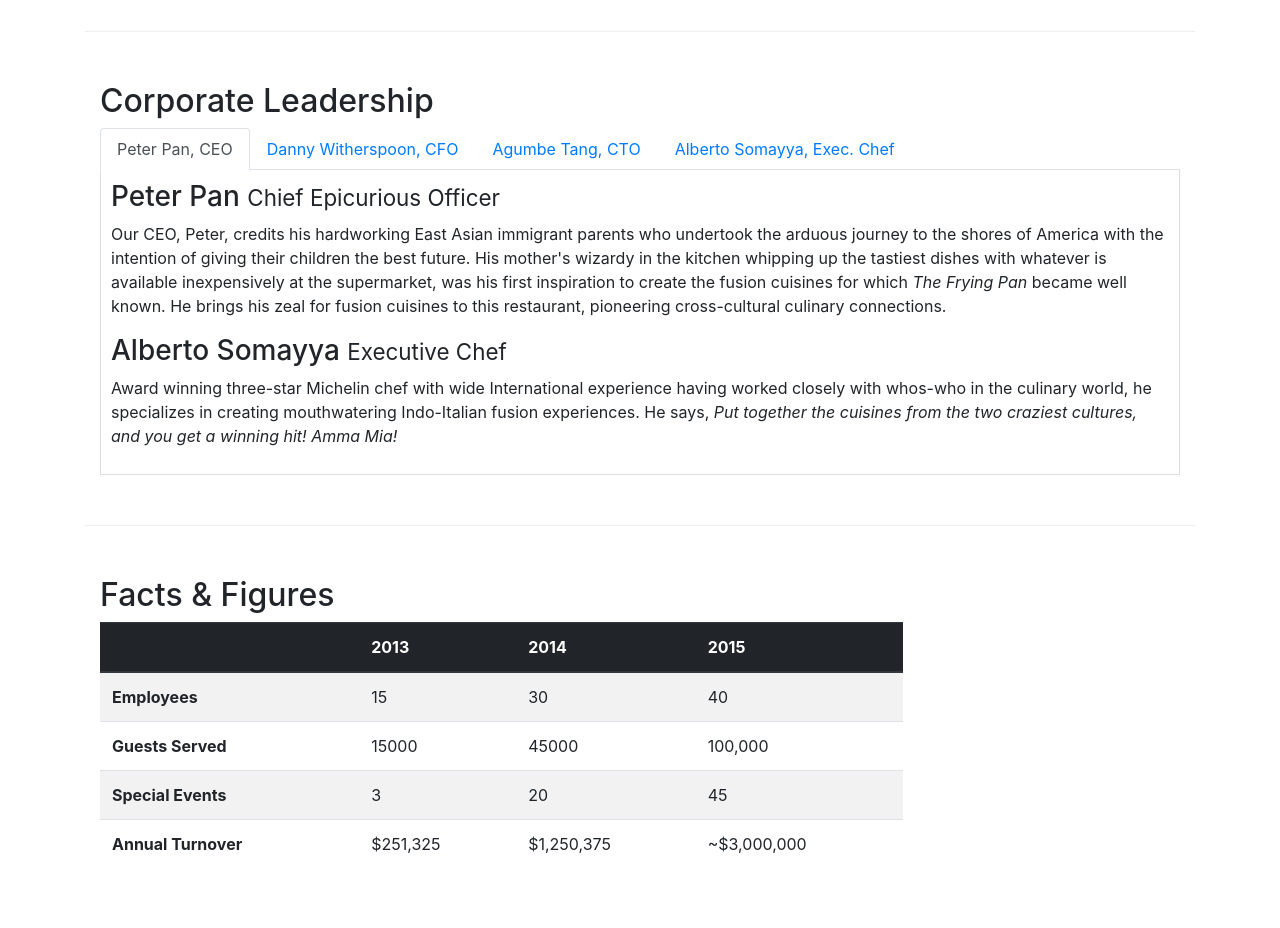
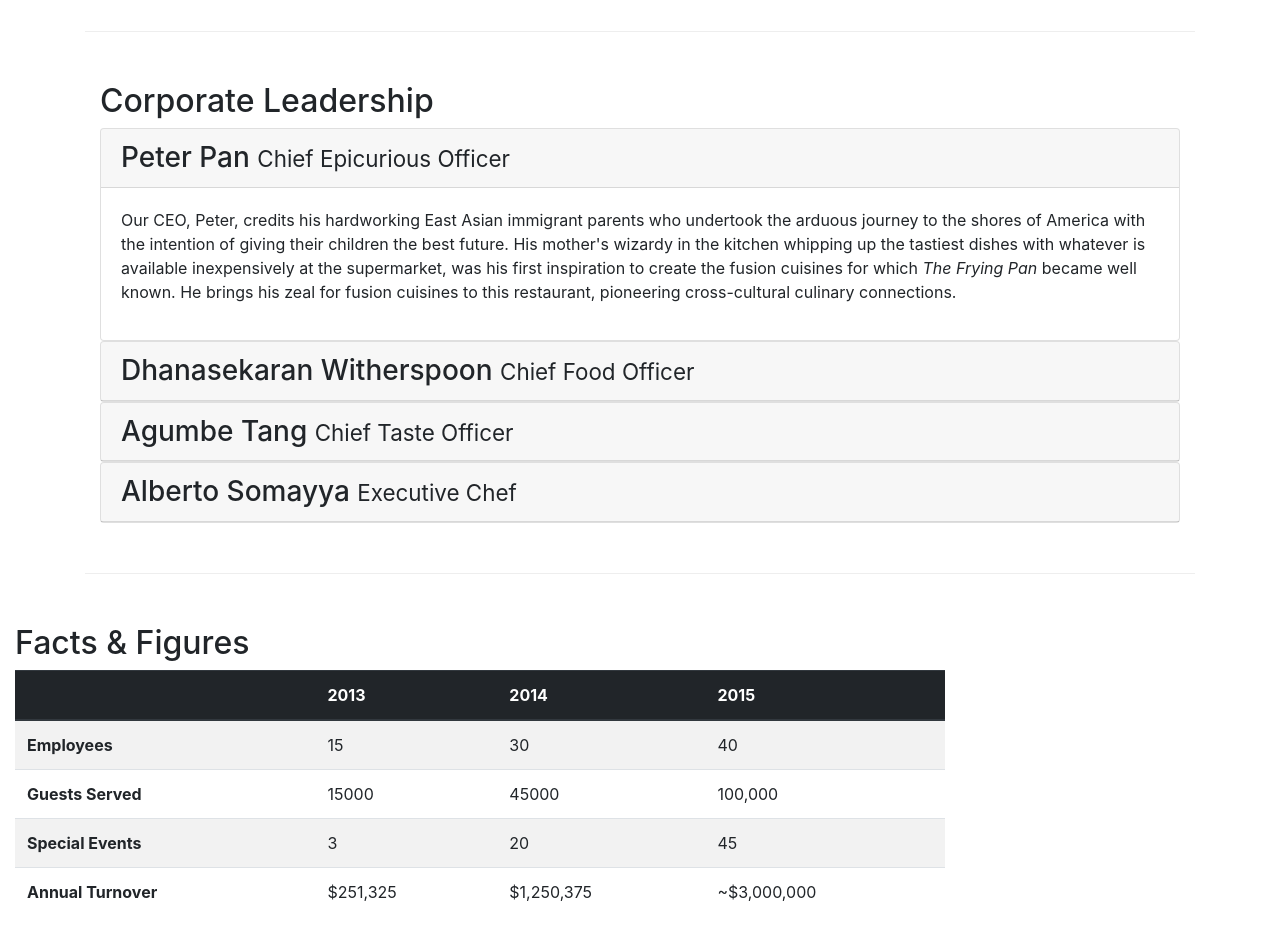
Before and after one commit to sumantpyati/courseraReact, a website: page aboutus.html in a window 1280 px wide. Shown: the part 940-1868 px from the top of the page. Drawn offline with nearby package versions, Linux system fonts and the light colour scheme.

Commit message:
Accordion

```diff
--- a/aboutus.html
+++ b/aboutus.html
@@ -102,44 +102,68 @@
           <div class="row row-content">
             <div class="col-12">
               <h2>Corporate Leadership</h2>
-            <ul class="nav nav-tabs">
-              <li class="nav-item">
-                <a class="nav-link active" href="#peter"
-                role="tab" data-toggle="tab">Peter Pan, CEO</a>
-              </li>
-              <li class="nav-item">
-                <a class="nav-link" href="#danny" role="tab"
-                data-toggle="tab">Danny Witherspoon, CFO</a>
-              </li>
-              <li class="nav-item">
-                <a class="nav-link" href="#agumbe"role="tab"
-                data-toggle="tab">Agumbe Tang, CTO</a>
-              </li>
-              <li class="nav-item">
-                <a class="nav-link" href="#alberto" role="tab"
-                data-toggle="tab">Alberto Somayya, Exec. Chef</a>
-              </li>
-            </ul>
+              <div id="accordion">
 
-            <div class="tab-content">
-              <div role="tabpanel" class="tab-pane fade show active" id="peter">
-                <h3>Peter Pan <small>Chief Epicurious Officer</small></h3>
-                <p>Our CEO, Peter, credits his hardworking East Asian immigrant parents who undertook the arduous journey to the shores of America with the intention of giving their children the best future. His mother's wizardy in the kitchen whipping up the tastiest dishes with whatever is available inexpensively at the supermarket, was his first inspiration to create the fusion cuisines for which <em>The Frying Pan</em> became well known. He brings his zeal for fusion cuisines to this restaurant, pioneering cross-cultural culinary connections.</p>
               </div>
 
-              <div role="tabpanel" class="tab-pane fade show " id="danny">
-                <h3>Dhanasekaran Witherspoon <small>Chief Food Officer</small></h3>
+              <div class="card">
+                <div class="card-header" role="tab" id="peterhead">
+                <h3 class="mb-0">
+                  <a data-toggle="collapse" data-target="#peter">
+                    Peter Pan <small>Chief Epicurious Officer</small>
+                  </a>
+                </h3>
+                </div>
+                <div class="collapse show" id="peter" data-parent="#accordion">
+                  <div class="card-body">
+                    <p class="d-none d-sm-block">Our CEO, Peter, credits his hardworking East Asian immigrant parents who undertook the arduous journey to the shores of America with the intention of giving their children the best future. His mother's wizardy in the kitchen whipping up the tastiest dishes with whatever is available inexpensively at the supermarket, was his first inspiration to create the fusion cuisines for which <em>The Frying Pan</em> became well known. He brings his zeal for fusion cuisines to this restaurant, pioneering cross-cultural culinary connections.</p>
+                  </div>
+                </div>
+              </div>
+
+              <div class="card">
+                <div class="card-header" role="tab" id="dannyhead">
+                <h3 class="mb-0">
+                  <a class="collapsed" data-toggle="collapse" data-target="#danny">
+                    Dhanasekaran Witherspoon <small>Chief Food Officer</small>
+                  </a>
+                </h3>
+                </div>
+                <div class="collapse" id="danny" data-parent="#accordion">
+                  <div class="card-body">
                     <p class="d-none d-sm-block">Our CFO, Danny, as he is affectionately referred to by his colleagues, comes from a long established family tradition in farming and produce. His experiences growing up on a farm in the Australian outback gave him great appreciation for varieties of food sources. As he puts it in his own words, <em>Everything that runs, wins, and everything that stays, pays!</em></p>
                   </div>
+                </div>
+              </div>
 
-              <div role="tabpanel" class="tab-pane fade show " id="agumbe">
-                <h3>Agumbe Tang <small>Chief Taste Officer</small></h3>
+              <div class="card">
+                <div class="card-header" role="tab" id="agumbehead">
+                <h3 class="mb-0">
+                  <a class="collapsed"  data-toggle="collapse" data-target="#agumbe">
+                    Agumbe Tang  <small>Chief Taste Officer</small>
+                  </a>
+                </h3>
+                </div>
+                <div class="collapse" id="agumbe" data-parent="#accordion">
+                  <div class="card-body">
                     <p class="d-none d-sm-block">Blessed with the most discerning gustatory sense, Agumbe, our CTO, personally ensures that every dish that we serve meets his exacting tastes. Our chefs dread the tongue lashing that ensues if their dish does not meet his exacting standards. He lives by his motto, <em>You click only if you survive my lick.</em></p>
                   </div>
+                </div>
+              </div>
 
-              <div role="tabpanel" class="tab-pane fade show active" id="alberto">
-                <h3>Alberto Somayya <small>Executive Chef</small></h3>
+              <div class="card">
+                <div class="card-header" role="tab" id="albertohead">
+                <h3 class="mb-0">
+                  <a class="collapsed"  data-toggle="collapse" data-target="#alberto">
+                    Alberto Somayya <small>Executive Chef</small>
+                  </a>
+                </h3>
+                </div>
+                <div class="collapse" id="alberto" data-parent="#accordion">
+                  <div class="card-body">
                     <p class="d-none d-sm-block">Award winning three-star Michelin chef with wide International experience having worked closely with whos-who in the culinary world, he specializes in creating mouthwatering Indo-Italian fusion experiences. He says, <em>Put together the cuisines from the two craziest cultures, and you get a winning hit! Amma Mia!</em></p>
+                  </div>
+                </div>
               </div>
               </div>
             </div>
```
Lines whose indentation alone changed are shown as unchanged.
